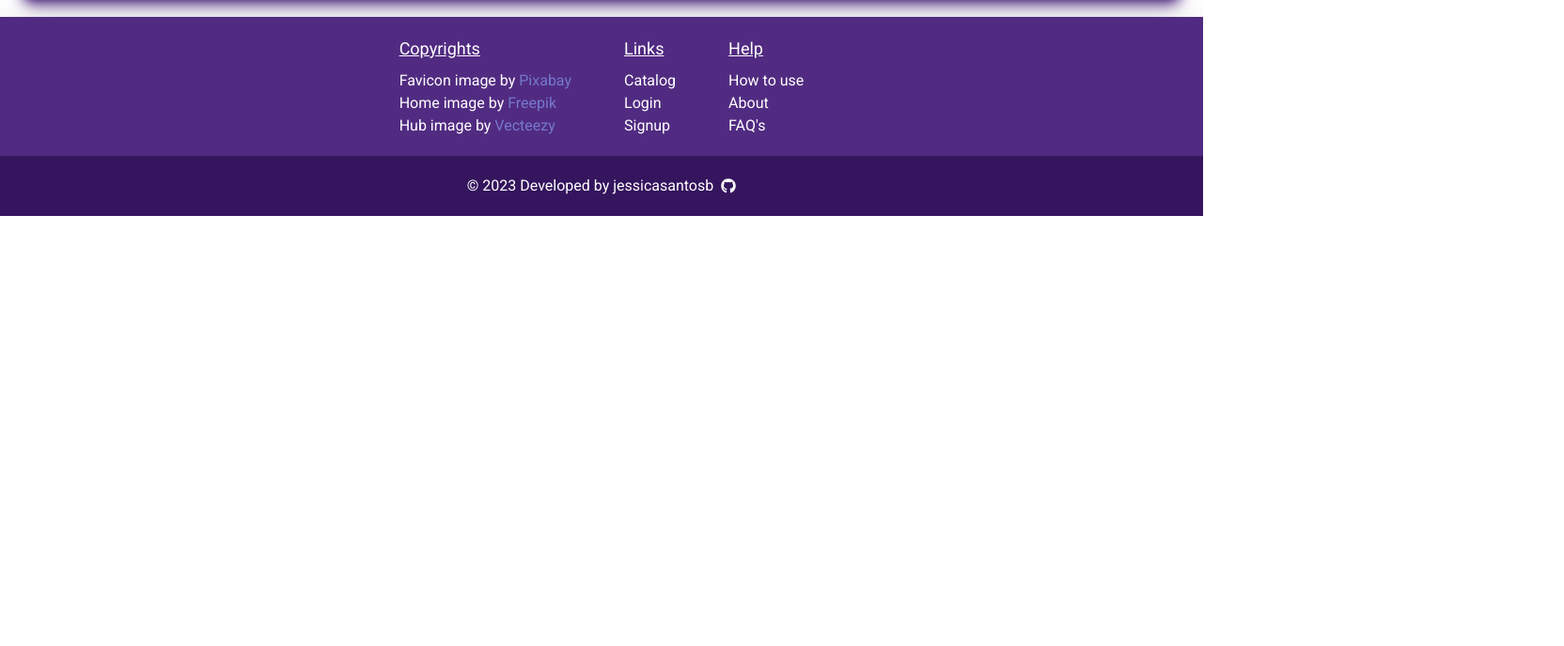
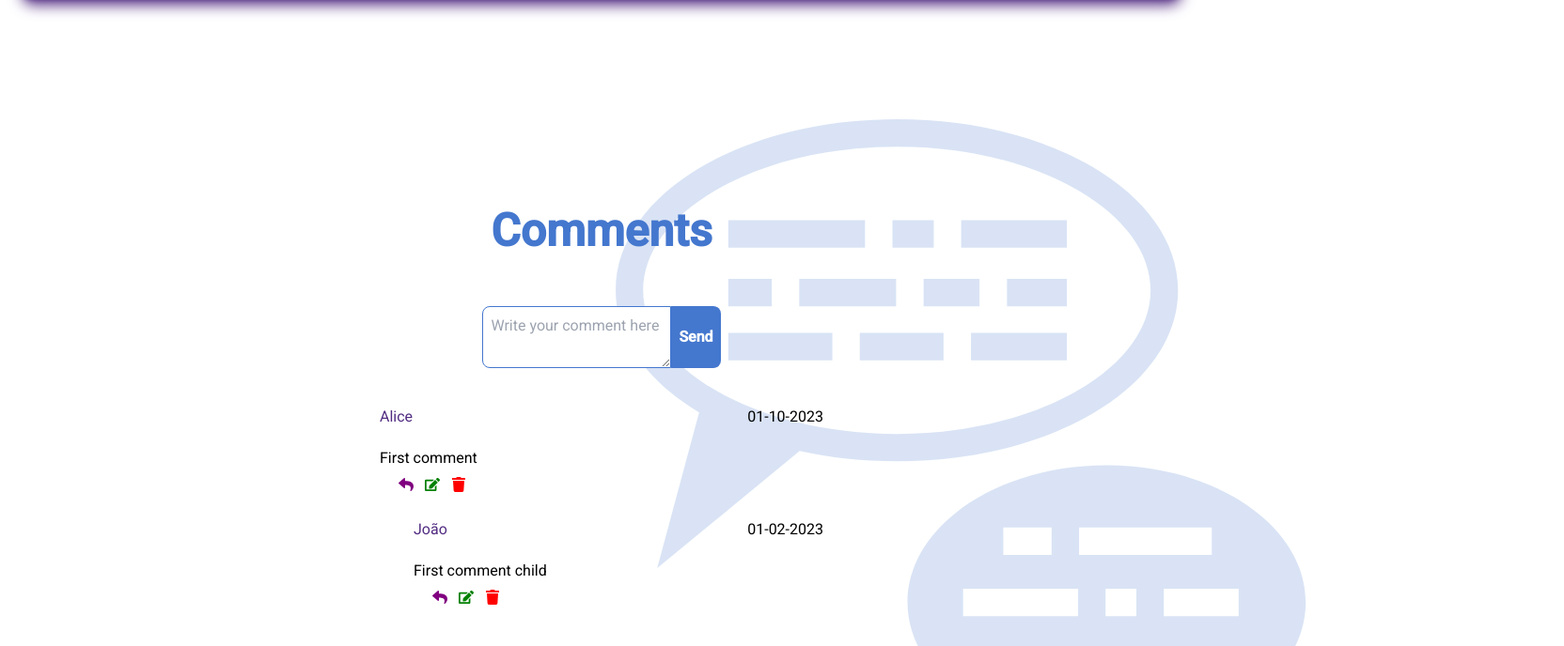
Before and after one commit to jessicasantosb/readme.book, a React (Create React App) app in the folder frontend/: page /catalog/books/1 in a window 1280 px wide. Shown: the part 600-1288 px from the top of the page at 94% size, 1664 px wide, since content can reach past the window. Before the commit the page ends 830 px from the top, so only its background shows below. Built offline with nearby package versions, Linux system fonts and the light colour scheme; no server answers.

Commit message:
add comments section

```diff
--- /dev/null
+++ b/frontend/src/components/api/commentApi.js
@@ -0,0 +1,61 @@
+export const getComments = async () => {
+  return [
+    {
+      id: "1",
+      body: "First comment",
+      username: "Alice",
+      userId: "1",
+      parentId: null,
+      createdAt: "01-10-2023",
+    },
+    {
+      id: "2",
+      body: "Second comment",
+      username: "João",
+      userId: "2",
+      parentId: null,
+      createdAt: "02-10-2023",
+    },
+    {
+      id: "3",
+      body: "First comment child",
+      username: "João",
+      userId: "2",
+      parentId: "1",
+      createdAt: "01-02-2023",
+    },
+    {
+      id: "4",
+      body: "Second comment child",
+      username: "Pedro",
+      userId: "2",
+      parentId: "2",
+      createdAt: "10-10-2023",
+    },
+  ];
+};
+
+export const createComment = async (text, parentId = null) => {
+
+  const date = new Date()
+  const day = date.getDate()
+  const month = date.getMonth()
+  const year = date.getFullYear()
+
+  return {
+    id: Math.random().toString(36).substr(2, 9),
+    body: text,
+    parentId,
+    userId: "1",
+    username: "Jessica",
+    createdAt: `${month}/${day}-${year}`
+  };
+};
+
+export const updateComment = async (text) => {
+  return { text };
+};
+
+export const deleteComment = async () => {
+  return {};
+};
--- a/frontend/src/components/catalog/booksInteraction.js
+++ b/frontend/src/components/catalog/booksInteraction.js
@@ -1,6 +1,7 @@
 import React, { useEffect, useState } from "react";
 import { useParams } from "react-router";
 import axios from "axios";
+import Comments from "./comments/comments";
 
 function BooksInteraction() {
   const [book, setBook] = useState({});
@@ -44,6 +45,8 @@ function BooksInteraction() {
             More
           </a>
         </div>
+
+        <Comments />
       </main>
     </section>
   );
--- /dev/null
+++ b/frontend/src/components/catalog/comments/comment.js
@@ -0,0 +1,28 @@
+import React from "react";
+import { FaReply, FaEdit, FaTrash } from "react-icons/fa";
+
+function Comment({ comment, replies }) {
+  return (
+    <section>
+      <div className="flex flex-row justify-between py-5">
+        <h3 className="text-[#512B81]">{comment.username}</h3>
+        <p>{comment.createdAt}</p>
+      </div>
+      <p>{comment.body}</p>
+      <div className="flex flex-row py-2 px-5 gap-3">
+        <FaReply color="purple" className="cursor-pointer" />
+        <FaEdit color="green" className="cursor-pointer" />
+        <FaTrash color="red" className="cursor-pointer" />
+      </div>
+      {replies.length > 0 && (
+        <div className="ml-9">
+          {replies.map((reply) => (
+            <Comment comment={reply} key={reply.id} replies={[]} />
+          ))}
+        </div>
+      )}
+    </section>
+  );
+}
+
+export default Comment;
--- /dev/null
+++ b/frontend/src/components/catalog/comments/commentForm.js
@@ -0,0 +1,34 @@
+import React, { useState } from "react";
+
+function CommentForm({ submitLabel, handleSubmit }) {
+  const [text, setText] = useState("");
+  const isTextAreaDisable = text.length === 0;
+
+  const onSubmit = (e) => {
+    e.preventDefault();
+    handleSubmit(text);
+    setText("");
+    console.log("submited")
+  };
+
+  return (
+    <div>
+      <form className="m-5 flex flex-row justify-center" onSubmit={onSubmit}>
+        <textarea
+          className="border border-[#4477CE] text-[#512B81] h-35 p-2 outline-0 rounded-l-lg"
+          value={text}
+          onChange={(e) => setText(e.target.value)}
+          placeholder="Write your comment here"
+        />
+        <button
+          className="bg-[#4477CE] text-white h-35 font-bold p-2 rounded-r-lg"
+          disabled={isTextAreaDisable}
+        >
+          {submitLabel}
+        </button>
+      </form>
+    </div>
+  );
+}
+
+export default CommentForm;
--- /dev/null
+++ b/frontend/src/components/catalog/comments/comments.js
@@ -0,0 +1,60 @@
+import { useState, useEffect } from "react";
+import {
+  getComments as getCommentApi,
+  createComment as createCommentApi,
+} from "../../api/commentApi";
+import Comment from "./comment";
+import CommentForm from "./commentForm";
+import { GiConversation } from "react-icons/gi";
+
+function Comments({ currentUserId }) {
+  const [serverComments, setServerComments] = useState([]);
+  const rootComments = serverComments.filter(
+    (serverComment) => serverComment.parentId === null
+  );
+
+  const getReplies = (commendId) => {
+    return serverComments
+      .filter((serverComment) => serverComment.parentId === commendId)
+      .sort(
+        (a, b) =>
+          new Date(a.createdAt).getTime() - new Date(b.createdAt).getTime()
+      );
+  };
+
+  const addComment = (text, parentId) => {
+    console.log("add comment", text, parentId);
+    createCommentApi(text, parentId).then((comment) => {
+      setServerComments([comment, ...serverComments]);
+    });
+  };
+
+  useEffect(() => {
+    getCommentApi().then((data) => {
+      setServerComments(data);
+    });
+  }, []);
+
+  return (
+    <section className="my-24 mx-96">
+      <GiConversation className="absolute w-full h-full -right-96 m-0 opacity-20 text-[#4477CE] -z-10" />
+      <h1 className="flex flex-row justify-center gap-5 font-bold text-5xl text-[#4477CE] pt-32 pb-9 text-center">
+        Comments
+      </h1>
+      <CommentForm submitLabel="Send" handleSubmit={addComment} />
+      <div>
+        {rootComments.map((rootComment) => (
+          <div className="m-5">
+            <Comment
+              key={rootComment.id}
+              comment={rootComment}
+              replies={getReplies(rootComment.id)}
+            />
+          </div>
+        ))}
+      </div>
+    </section>
+  );
+}
+
+export default Comments;
```
